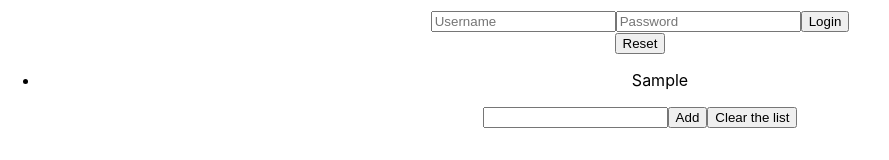
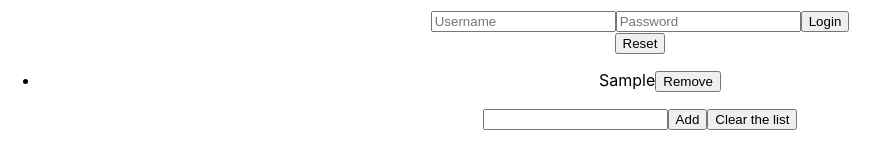
Before and after one commit to tuncduluc/ReactExs, a React (Create React App) app in the folder my-app/: page / in a window 1280 px wide. Both pictures are taken after typing "Sample" into the empty fields and a click on the button "Add". Shown: the part 368-528 px from the top of the page, without its empty margins (0-889 px from the left). Built offline with nearby package versions, Linux system fonts and the light colour scheme.

Commit message:
Lists - Add a "remove" `button`

```diff
--- a/my-app/src/components/TodoList.js
+++ b/my-app/src/components/TodoList.js
@@ -15,11 +15,21 @@ const TodoList = () => {
         setItems([]);
     }
 
+    const handleRemove = (index) => {
+        const updatedItems = items.filter((_, i) => i !== index);
+        setItems(updatedItems);
+    }
+
     return (
         <div>
           <ul>
             {items.map((item, index) => (
-              <li key={index}>{item}</li>
+              <li key={index}>{item}
+                <button
+                    onClick={() => handleRemove(index)}>
+                        Remove
+                </button>
+            </li>
             ))}
           </ul>
           <input
```
